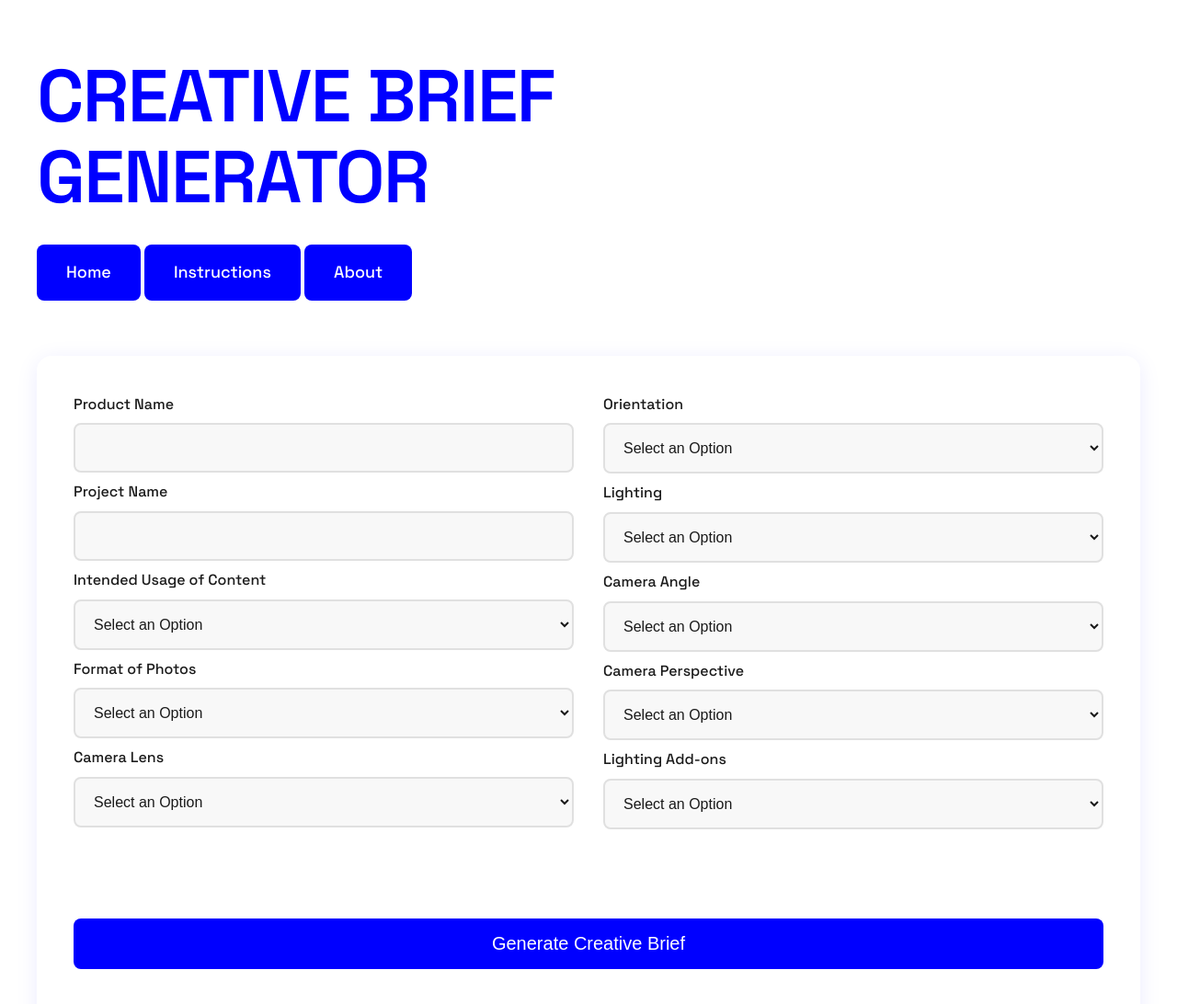
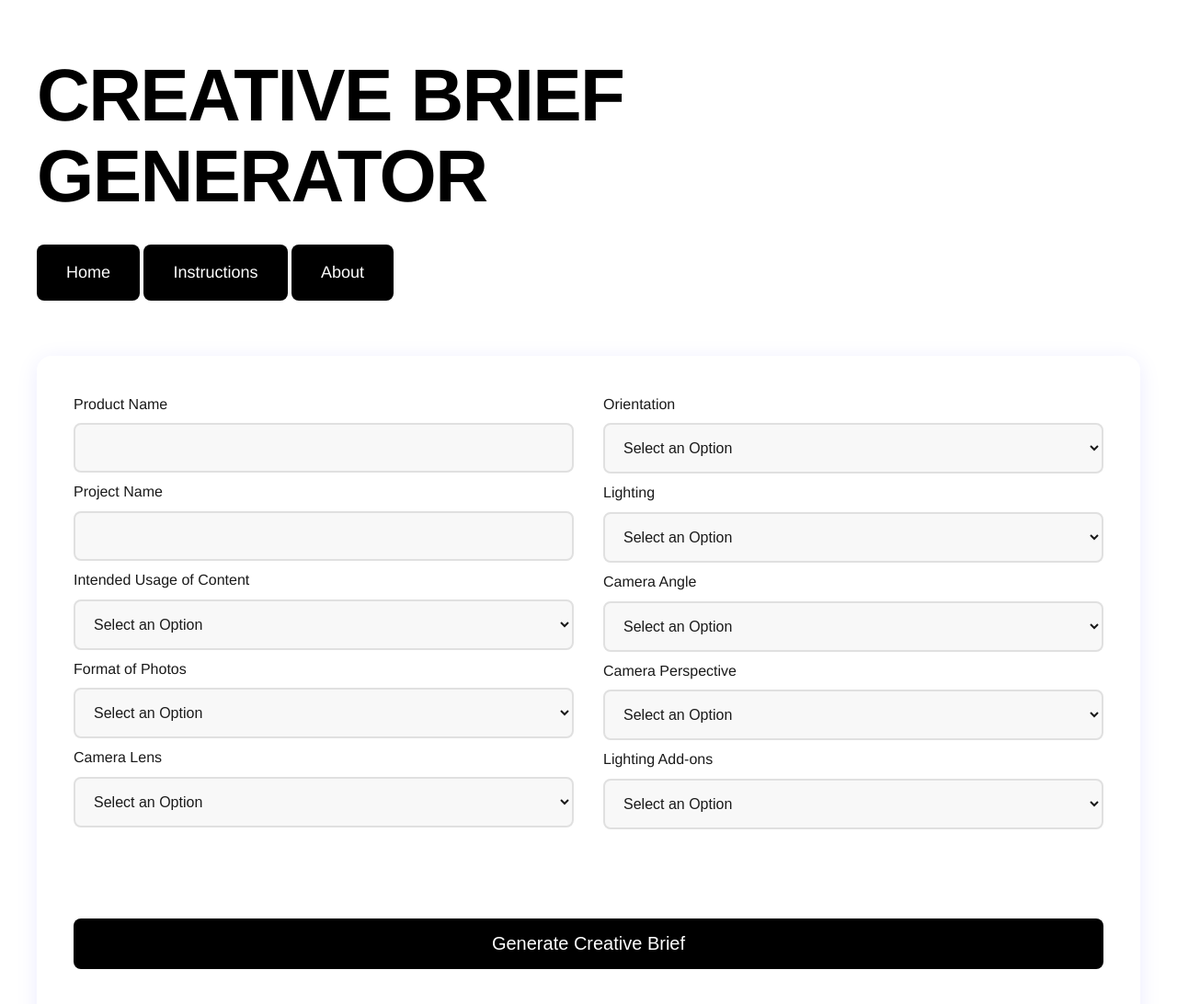
Before and after one commit to hamzaiqbal94/Photo-Brief-Builder, a plain HTML site: page index.html in a window 1280 px wide. Shown: the whole page at 92% size. Drawn offline with Linux system fonts and the light colour scheme.

Commit message:
Update style.css SUN 1

```diff
--- a/style.css
+++ b/style.css
@@ -1,4 +1,4 @@
-@import url('https://fonts.googleapis.com/css2?family=Space+Grotesk:wght@300;400;500;600;700&display=swap');
+
 
 * {
   margin: 00;
@@ -7,7 +7,7 @@
 }
 
 body {
-  font-family: 'Space Grotesk', sans-serif;
+  font-family: 'Helvetica Neue', Helvetica, Arial, sans-serif;
   padding: 40px 20px;
   background-color: #ffffff;
   color: #1a1a1a;
@@ -25,14 +25,14 @@ h1 {
   font-size: 64px;
   font-weight: 600;
   margin-bottom: 30px;
-  color: #0000FF;
+  color: #000000;
   line-height: 1.1;
   letter-spacing: -0.02em;
   max-width: 800px;
 }
 
 h2 {
-  color: #1a1a1a;
+  color: #000000;
   margin-bottom: 24px;
   font-size: 32px;
   font-weight: 500;
@@ -63,7 +63,7 @@ li {
   display: inline-block;
   padding: 16px 32px;
   border-radius: 8px;
-  background-color: #0000FF;
+  background-color: #000000;
   text-decoration: none;
   color: #ffffff;
   font-weight: 500;
@@ -74,7 +74,7 @@ li {
 }
 
 .button:hover {
-  background-color: #0000cc;
+  background-color: #404040;
   transform: translateY(-2px);
 }
 
@@ -121,7 +121,7 @@ select {
 
 input[type="text"]:focus,
 select:focus {
-  border-color: #0000FF;
+  border-color: #363636;
   outline: none;
   box-shadow: 0 0 0 4px rgba(0, 0, 255, 0.1);
 }
@@ -133,7 +133,7 @@ select:focus {
   height: auto;
   border-radius: 8px;
   font-weight: 500;
-  background-color: #0000FF;
+  background-color: #000000;
   color: #ffffff;
   border: none;
   cursor: pointer;
@@ -141,7 +141,7 @@ select:focus {
 }
 
 .generate-button:hover {
-  background-color: #0000cc;
+  background-color: #000000;
   transform: translateY(-2px);
 }
 
```
